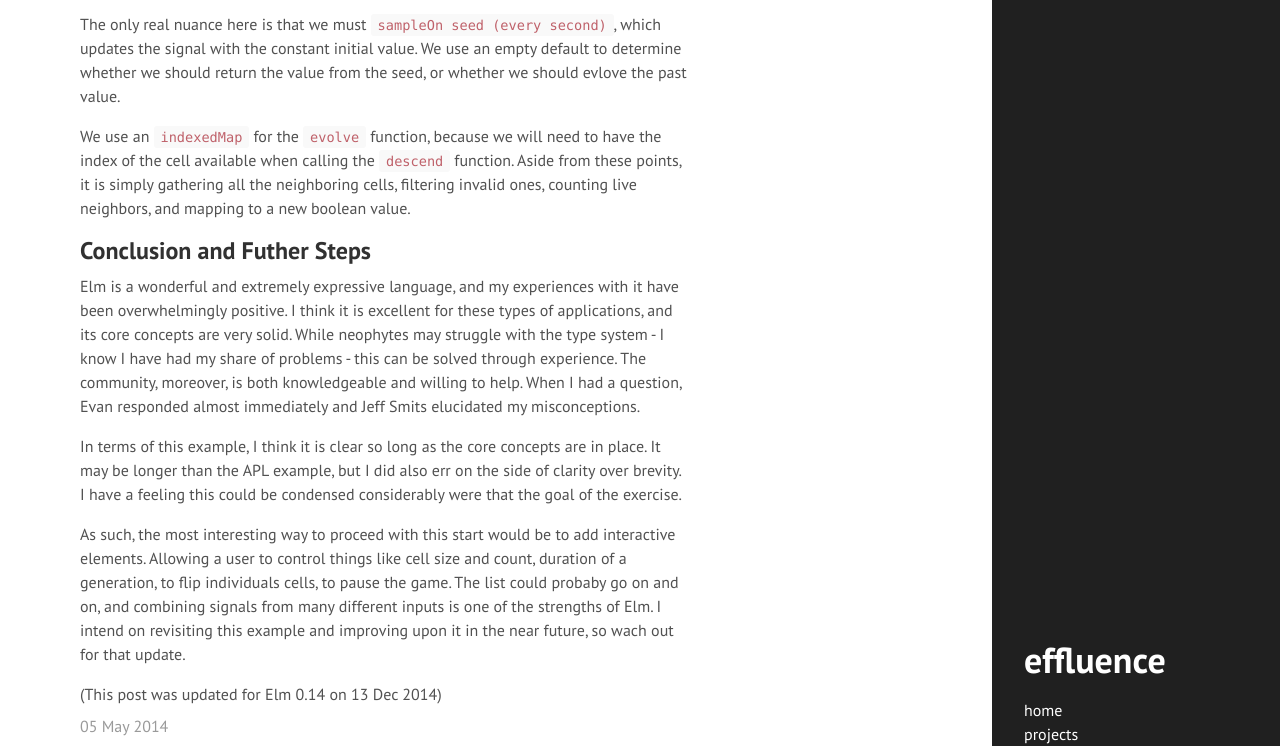
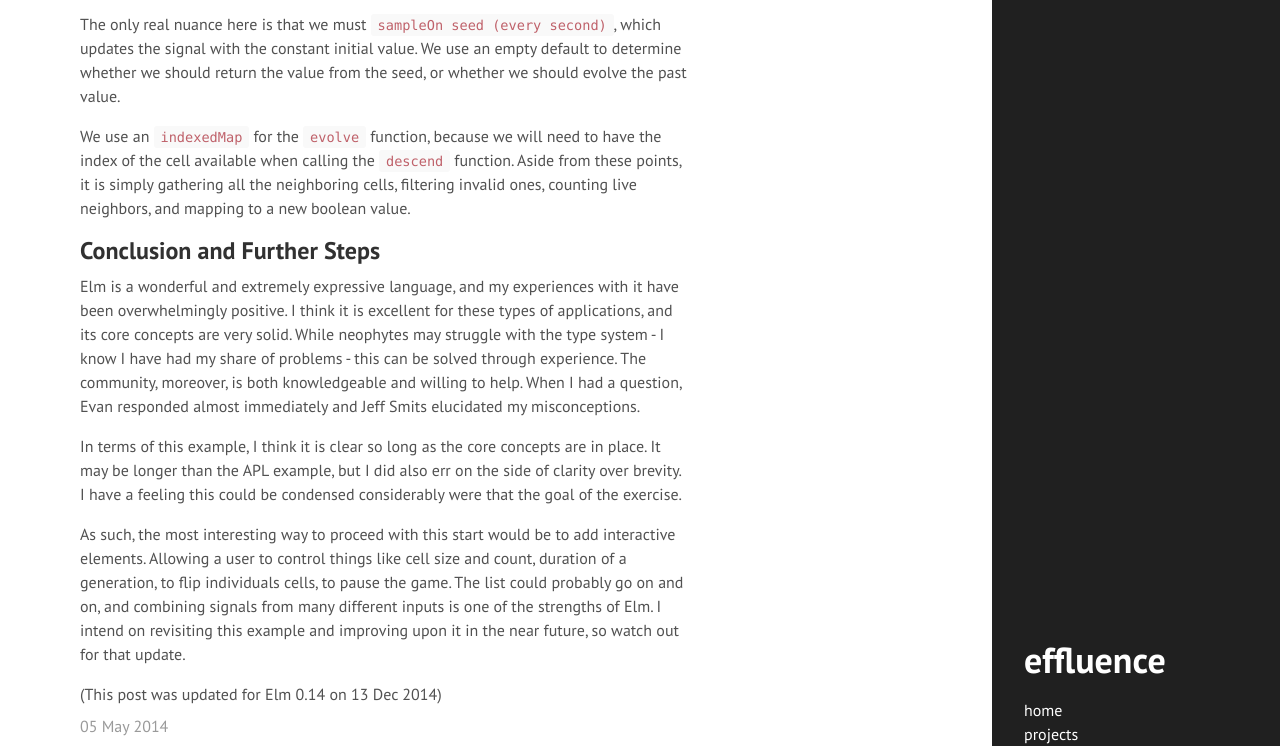
Before and after one commit to sonnym/sonnym.github.io-src, a Jekyll site: the page built from _posts/2014-05-05-writing-game-of-life-in-elm.markdown, in a window 1280 px wide and 1400 px high, scrolled down 2322 px, cut to the strip 534-1280 px from the top of the window. Built offline with Jekyll 4.4.1, drawn with Linux system fonts in a browser that asks for light colours; Markdown is read by kramdown in place of the engine named in the settings; some of the changed text lies outside the part shown.

Commit message:
run `ispell` on past posts

```diff
--- a/_posts/2014-04-05-lazy-ruby.markdown
+++ b/_posts/2014-04-05-lazy-ruby.markdown
@@ -58,7 +58,7 @@ enumerator.
 
 Unfortunately, `Enumerator::Lazy#zip` is limited, such that it is not possible
 to pass it a block without eager evaluation being triggered. This is easy,
-albeit inelegent, to circumvent by `#map`ing subsequent to a `#zip` call. For
+albeit inelegant, to circumvent by `#map`ing subsequent to a `#zip` call. For
 instance, to get the sum of all adjacent numbers, the following never
 completes.
 
@@ -76,7 +76,7 @@ But by simply interposing a `#map`, it becomes possible.
 => [3, 5, 7, 9, 11, 13, 15, 17, 19, 21]
 {% endhighlight %}
 
-Note that it is necessary to forece the evaluation, otherwise Ruby continues to
+Note that it is necessary to force the evaluation, otherwise Ruby continues to
 return lazy enumerators to allow chaining.
 
 ## Fibonacci in Lazy Ruby
--- a/_posts/2014-05-05-writing-game-of-life-in-elm.markdown
+++ b/_posts/2014-05-05-writing-game-of-life-in-elm.markdown
@@ -136,14 +136,14 @@ process, consisting primarily of the following steps:
 The only real nuance here is that we must `sampleOn seed (every second)`, which
 updates the signal with the constant initial value. We use an empty default to
 determine whether we should return the value from the seed, or whether we should
-evlove the past value.
+evolve the past value.
 
 We use an `indexedMap` for the `evolve` function, because we will need to
 have the index of the cell available when calling the `descend` function. Aside
 from these points, it is simply gathering all the neighboring cells, filtering
 invalid ones, counting live neighbors, and mapping to a new boolean value.
 
-## Conclusion and Futher Steps
+## Conclusion and Further Steps
 
 Elm is a wonderful and extremely expressive language, and my experiences with it
 have been overwhelmingly positive. I think it is excellent for these types of
@@ -161,8 +161,8 @@ were that the goal of the exercise.
 As such, the most interesting way to proceed with this start would be to add
 interactive elements. Allowing a user to control things like cell size and
 count, duration of a generation, to flip individuals cells, to pause the game.
-The list could probaby go on and on, and combining signals from many different
+The list could probably go on and on, and combining signals from many different
 inputs is one of the strengths of Elm. I intend on revisiting this example and
-improving upon it in the near future, so wach out for that update.
+improving upon it in the near future, so watch out for that update.
 
 (This post was updated for Elm 0.14 on 13 Dec 2014)
```
Also changed, not shown: other parts of _posts/2014-05-05-writing-game-of-life-in-elm.markdown (+2 -2 lines), _posts/2014-02-05-hooks-in-angularjs-controllers.markdown (+5 -5 lines).
